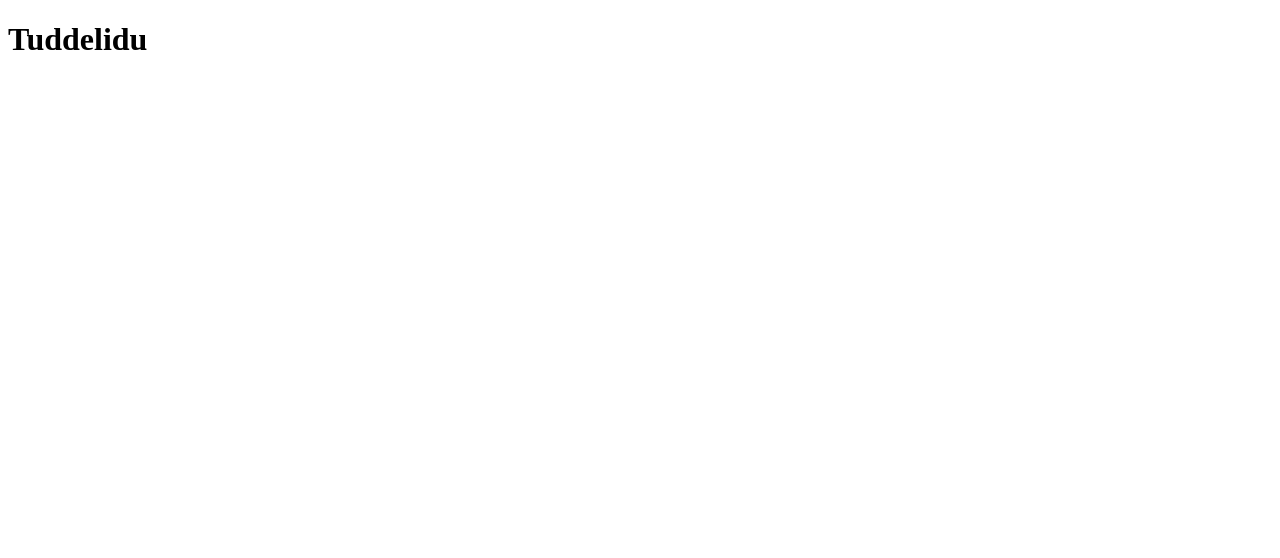
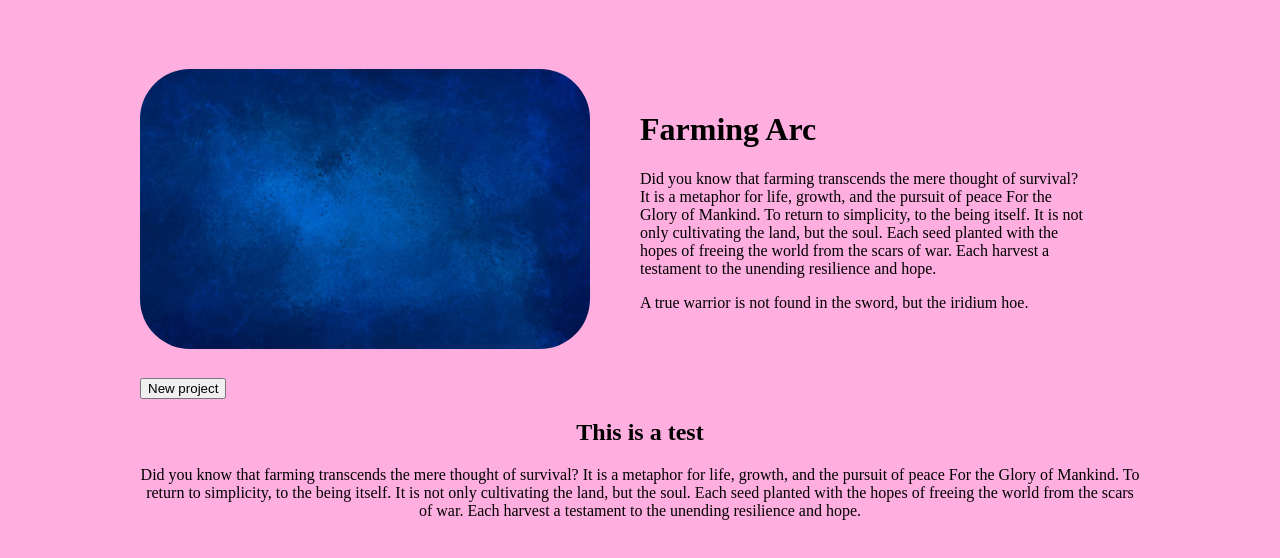
Before and after one commit to ChenoGG/web-applications, a React (Vite) app in the folder portfolio-v2/: page / in a window 1280 px wide. Shown: the top 558 px of the page. Built offline with nearby package versions, Linux system fonts and the light colour scheme.

Commit message:
Add html from portfolio-v1

```diff
--- a/portfolio-v2/src/App.tsx
+++ b/portfolio-v2/src/App.tsx
@@ -1,10 +1,70 @@
+import './styles.css';
+import Title from './components/Title';
+import Paragraph from './components/Paragraph';
+
 function App() {
+  return (
+     <>
+      <header>
+        {/* Static images goes into public folder? */}
+        <img id="main-header-image" src="./assets/blue.png" alt="pixelated-ish shades of blue in a cloud like pattern" />
+        <div id="main-header-text">
+          <h1>Farming Arc</h1>
+          <p>
+            Did you know that farming transcends the mere thought of survival?
+            It is a metaphor for life, growth, and the pursuit of peace For the Glory of Mankind.
+            To return to simplicity, to the being itself.
+            It is not only cultivating the land, but the soul.
+            Each seed planted with the hopes of freeing the world from the scars of war.
+            Each harvest a testament to the unending resilience and hope.
+          </p>
+          <p>
+            A true warrior is not found in the sword, but the iridium hoe.
+          </p>
+        </div>
+      </header>
 
-  return (
-    <>
-      <h1>Tuddelidu</h1>
+      <main>
+        <button id="create-button" type="button">New project</button>
+
+        <div id="project-form">
+          <form id="form" method="POST">
+            <label htmlFor="name">Project name:</label>
+            <input type="text" id="name" name="name" />
+
+            <p>Language:</p>
+            <div className="lang-div">
+              <input type="checkbox" id="langHTML" name="langHTML" value="HTML" />
+              <label htmlFor="langHTML">HTML</label>
+              <input type="checkbox" id="langCSS" name="langCSS" value="CSS" />
+              <label htmlFor="langCSS">CSS</label>
+              <input type="checkbox" id="langJS" name="langJS" value="JavaScript" />
+              <label htmlFor="langJS">JavaScript</label>
+              <input type="checkbox" id="langPY" name="langPY" value="Python" />
+              <label htmlFor="langPY">Python</label>
+            </div>
+
+            <label htmlFor="desc">Description:</label>
+            <textarea id="desc" name="desc"></textarea>
+
+            <label htmlFor="thumbnail">Project Thumbnail:</label>
+            <input type="file" id="thumbnail" name="thumbnail" />
+
+            <input type="submit" value="Add project" />
+            <button id="exit-button" type="button">Exit form</button>
+          </form>
+        </div>
+
+        <div id="project-wrapper"></div>
+        <div id="project-wrapper-testing"></div>
+      </main>
+
+      <div>
+        <Title title="This is a test"/>
+        <Paragraph paragraph="Did you know that farming transcends the mere thought of survival? It is a metaphor for life, growth, and the pursuit of peace For the Glory of Mankind. To return to simplicity, to the being itself. It is not only cultivating the land, but the soul. Each seed planted with the hopes of freeing the world from the scars of war. Each harvest a testament to the unending resilience and hope."/>
+      </div>
     </>
-  )
+  );
 }
 
-export default App
+export default App;
```
